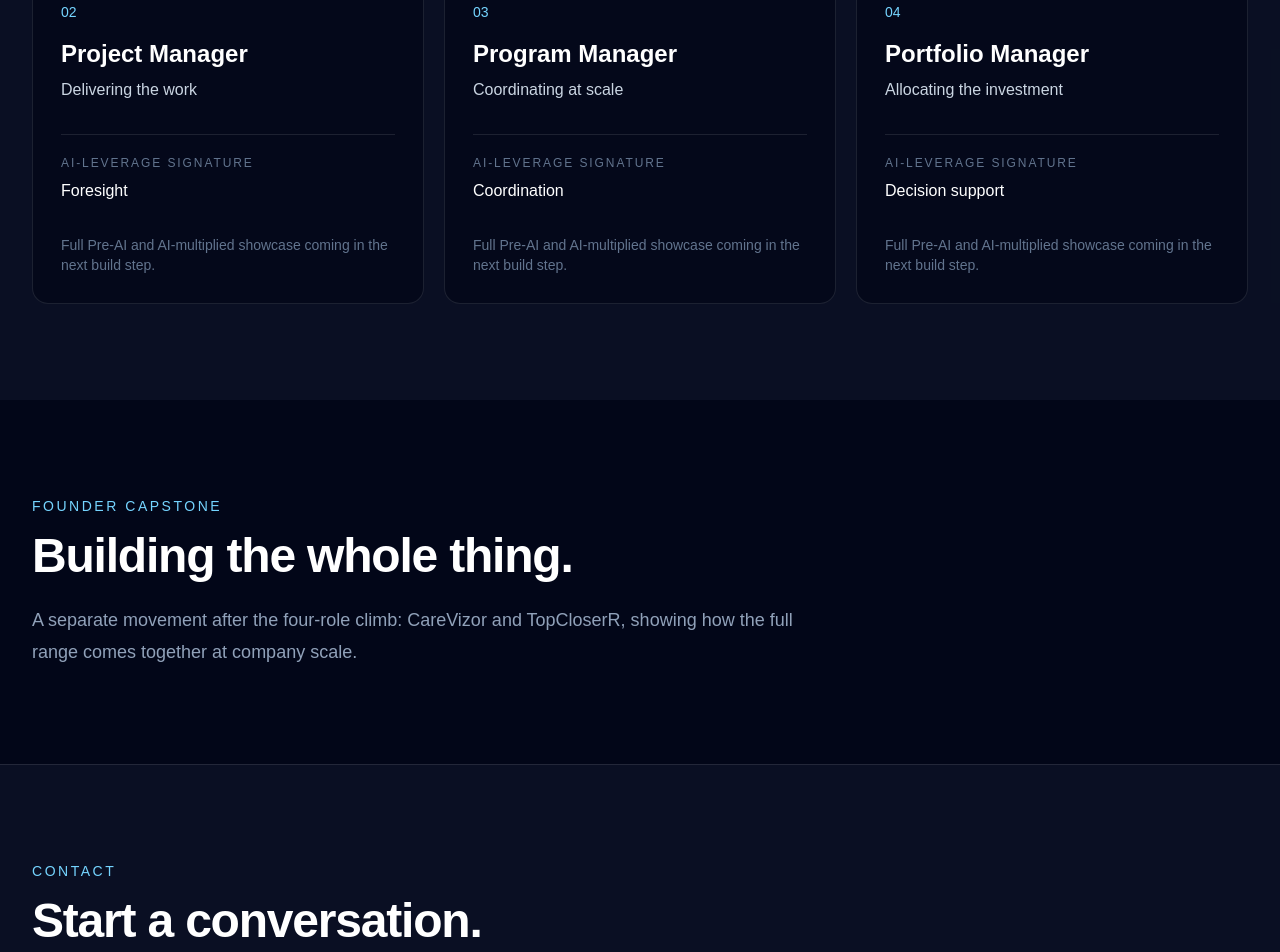
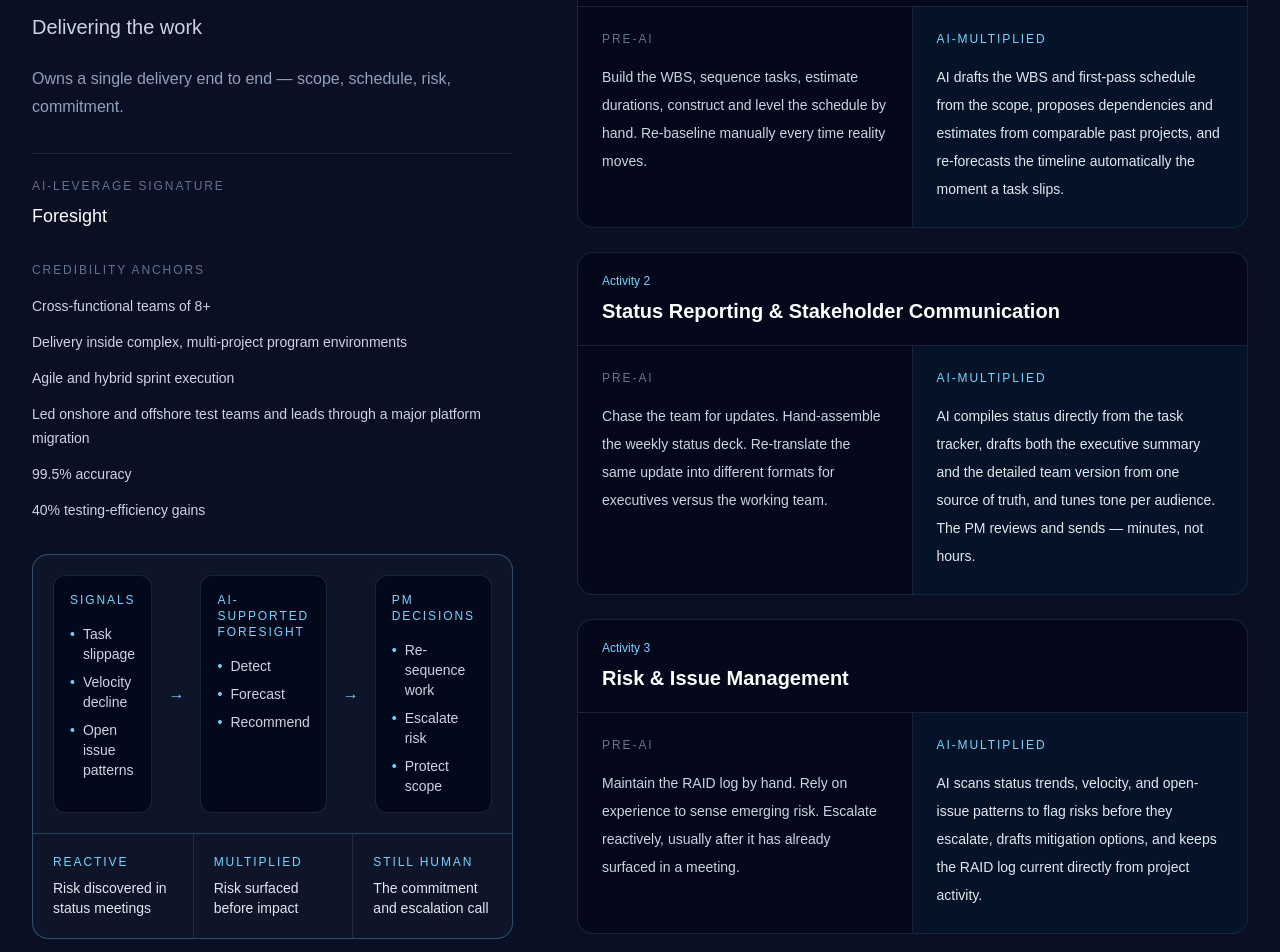
Before and after one commit to franck-ba/badou-apm, a Next.js app: page / in a window 1280 px wide. Shown: the part 3000-3952 px from the top of the page. Built offline with nearby package versions, Linux system fonts and the light colour scheme.

Commit message:
Build Project Manager showcase

```diff
--- a/src/app/page.tsx
+++ b/src/app/page.tsx
@@ -1,10 +1,4 @@
 const roles = [
-  {
-    number: "02",
-    title: "Project Manager",
-    altitude: "Delivering the work",
-    leverage: "Foresight",
-  },
   {
     number: "03",
     title: "Program Manager",
@@ -40,6 +34,37 @@ const businessAnalystActivities = [
       "Map the current-state process through workshops and diagrams, identify inefficiencies by inspection, hand-model the future state, and build the case for the solution.",
     aiMultiplied:
       "AI drafts current- and future-state process maps from interview transcripts and existing documentation, quantifies the improvement opportunity, and generates the options analysis for stakeholder review.",
+  },
+];
+
+const projectManagerActivities = [
+  {
+    title: "Planning & Scheduling",
+    preAi:
+      "Build the WBS, sequence tasks, estimate durations, construct and level the schedule by hand. Re-baseline manually every time reality moves.",
+    aiMultiplied:
+      "AI drafts the WBS and first-pass schedule from the scope, proposes dependencies and estimates from comparable past projects, and re-forecasts the timeline automatically the moment a task slips.",
+  },
+  {
+    title: "Status Reporting & Stakeholder Communication",
+    preAi:
+      "Chase the team for updates. Hand-assemble the weekly status deck. Re-translate the same update into different formats for executives versus the working team.",
+    aiMultiplied:
+      "AI compiles status directly from the task tracker, drafts both the executive summary and the detailed team version from one source of truth, and tunes tone per audience. The PM reviews and sends — minutes, not hours.",
+  },
+  {
+    title: "Risk & Issue Management",
+    preAi:
+      "Maintain the RAID log by hand. Rely on experience to sense emerging risk. Escalate reactively, usually after it has already surfaced in a meeting.",
+    aiMultiplied:
+      "AI scans status trends, velocity, and open-issue patterns to flag risks before they escalate, drafts mitigation options, and keeps the RAID log current directly from project activity.",
+  },
+  {
+    title: "Distributed Team & Quality Leadership",
+    preAi:
+      "Coordinate onshore and offshore testers and test leads by hand across time zones — allocate work, chase test coverage, reconcile defect reports, and hold the quality bar through a high-stakes migration by sheer vigilance.",
+    aiMultiplied:
+      "AI drafts test coverage from requirements, clusters and de-duplicates defect reports across distributed teams, summarizes overnight offshore progress for the morning handoff, and flags coverage gaps before a release — so the lead manages exceptions, not spreadsheets.",
   },
 ];
 
@@ -116,6 +141,93 @@ function BusinessAnalystVisual() {
       </div>
 
       <div className="grid border-t border-sky-300/20 sm:grid-cols-3">
+        {comparison.map((item, index) => (
+          <div
+            key={item.label}
+            className={`p-4 sm:p-5 ${
+              index > 0
+                ? "border-t border-white/10 sm:border-l sm:border-t-0"
+                : ""
+            }`}
+          >
+            <p className="text-xs font-medium uppercase tracking-[0.16em] text-sky-300">
+              {item.label}
+            </p>
+            <p className="mt-2 text-sm leading-5 text-slate-200">
+              {item.detail}
+            </p>
+          </div>
+        ))}
+      </div>
+    </div>
+  );
+}
+
+function ProjectManagerVisual() {
+  const stages = [
+    {
+      label: "Signals",
+      items: ["Task slippage", "Velocity decline", "Open issue patterns"],
+    },
+    {
+      label: "AI-supported foresight",
+      items: ["Detect", "Forecast", "Recommend"],
+    },
+    {
+      label: "PM decisions",
+      items: ["Re-sequence work", "Escalate risk", "Protect scope"],
+    },
+  ];
+
+  const comparison = [
+    {
+      label: "Reactive",
+      detail: "Risk discovered in status meetings",
+    },
+    {
+      label: "Multiplied",
+      detail: "Risk surfaced before impact",
+    },
+    {
+      label: "Still human",
+      detail: "The commitment and escalation call",
+    },
+  ];
+
+  return (
+    <div className="mt-8 overflow-hidden rounded-2xl border border-sky-300/30 bg-slate-900/90">
+      <div className="grid gap-3 p-4 sm:p-5 lg:grid-cols-[1fr_auto_1fr_auto_1fr] lg:items-stretch">
+        {stages.map((stage, index) => (
+          <div key={stage.label} className="contents">
+            <div className="rounded-xl border border-sky-300/15 bg-slate-950/80 p-4">
+              <p className="text-xs font-medium uppercase tracking-[0.16em] text-sky-300">
+                {stage.label}
+              </p>
+              <ul className="mt-4 space-y-2 text-sm leading-5 text-slate-300">
+                {stage.items.map((item) => (
+                  <li key={item} className="flex gap-2">
+                    <span className="text-sky-300" aria-hidden="true">
+                      •
+                    </span>
+                    <span>{item}</span>
+                  </li>
+                ))}
+              </ul>
+            </div>
+
+            {index < stages.length - 1 && (
+              <div
+                className="hidden items-center justify-center px-1 text-sky-300 lg:flex"
+                aria-hidden="true"
+              >
+                →
+              </div>
+            )}
+          </div>
+        ))}
+      </div>
+
+      <div className="grid border-t border-sky-300/25 sm:grid-cols-3">
         {comparison.map((item, index) => (
           <div
             key={item.label}
@@ -346,13 +458,116 @@ export default function Home() {
         </div>
       </section>
 
-      <section className="bg-slate-900/60 px-6 py-24 lg:px-8">
+      <section
+        id="project-manager"
+        className="border-b border-white/10 bg-slate-900/60 px-6 py-24 lg:px-8"
+      >
+        <div className="mx-auto max-w-7xl">
+          <div className="grid gap-10 lg:grid-cols-[0.8fr_1.2fr] lg:gap-16">
+            <div>
+              <p className="text-sm font-medium text-sky-300">02</p>
+
+              <h2 className="mt-4 text-4xl font-semibold tracking-tight sm:text-5xl">
+                Project Manager
+              </h2>
+
+              <p className="mt-4 text-xl text-slate-300">
+                Delivering the work
+              </p>
+
+              <p className="mt-6 max-w-xl text-base leading-7 text-slate-400">
+                Owns a single delivery end to end — scope, schedule, risk,
+                commitment.
+              </p>
+
+              <div className="mt-8 border-t border-white/10 pt-6">
+                <p className="text-xs uppercase tracking-[0.16em] text-slate-500">
+                  AI-leverage signature
+                </p>
+                <p className="mt-2 text-lg font-medium text-white">Foresight</p>
+              </div>
+
+              <div className="mt-8">
+                <p className="text-xs uppercase tracking-[0.16em] text-slate-500">
+                  Credibility anchors
+                </p>
+
+                <ul className="mt-4 space-y-3 text-sm leading-6 text-slate-300">
+                  <li>Cross-functional teams of 8+</li>
+                  <li>
+                    Delivery inside complex, multi-project program environments
+                  </li>
+                  <li>Agile and hybrid sprint execution</li>
+                  <li>
+                    Led onshore and offshore test teams and leads through a
+                    major platform migration
+                  </li>
+                  <li>99.5% accuracy</li>
+                  <li>40% testing-efficiency gains</li>
+                </ul>
+              </div>
+
+              <ProjectManagerVisual />
+            </div>
+
+            <div className="space-y-6">
+              {projectManagerActivities.map((activity, index) => (
+                <article
+                  key={activity.title}
+                  className="overflow-hidden rounded-2xl border border-sky-300/15 bg-slate-950/70"
+                >
+                  <div className="border-b border-white/10 px-6 py-5">
+                    <p className="text-xs text-sky-300">Activity {index + 1}</p>
+                    <h3 className="mt-2 text-xl font-semibold">
+                      {activity.title}
+                    </h3>
+                  </div>
+
+                  <div className="grid md:grid-cols-2">
+                    <div className="border-b border-white/10 p-6 md:border-b-0 md:border-r">
+                      <p className="text-xs font-medium uppercase tracking-[0.16em] text-slate-500">
+                        Pre-AI
+                      </p>
+                      <p className="mt-4 text-sm leading-7 text-slate-300">
+                        {activity.preAi}
+                      </p>
+                    </div>
+
+                    <div className="bg-sky-400/[0.06] p-6">
+                      <p className="text-xs font-medium uppercase tracking-[0.16em] text-sky-300">
+                        AI-multiplied
+                      </p>
+                      <p className="mt-4 text-sm leading-7 text-slate-200">
+                        {activity.aiMultiplied}
+                      </p>
+                    </div>
+                  </div>
+                </article>
+              ))}
+            </div>
+          </div>
+
+          <div className="mt-12 rounded-2xl border border-sky-300/25 bg-slate-950/70 p-7 sm:p-9">
+            <p className="text-xs font-medium uppercase tracking-[0.16em] text-sky-300">
+              What stays human
+            </p>
+
+            <p className="mt-4 max-w-5xl text-xl leading-8 text-white sm:text-2xl">
+              Owning the commitment. When to escalate, when to absorb, when to
+              hold the line on scope, and when to have the hard conversation.
+              That accountability does not delegate to a model.
+            </p>
+          </div>
+        </div>
+      </section>
+
+      <section className="bg-slate-950 px-6 py-24 lg:px-8">
         <div className="mx-auto max-w-7xl">
           <p className="text-sm font-medium uppercase tracking-[0.18em] text-sky-300">
             Next altitudes
           </p>
 
-          <div className="mt-10 grid gap-5 md:grid-cols-3">
+          <div className="mt-10 grid gap-5 md:grid-cols-2">
             {roles.map((role) => (
               <article
                 key={role.title}
```
